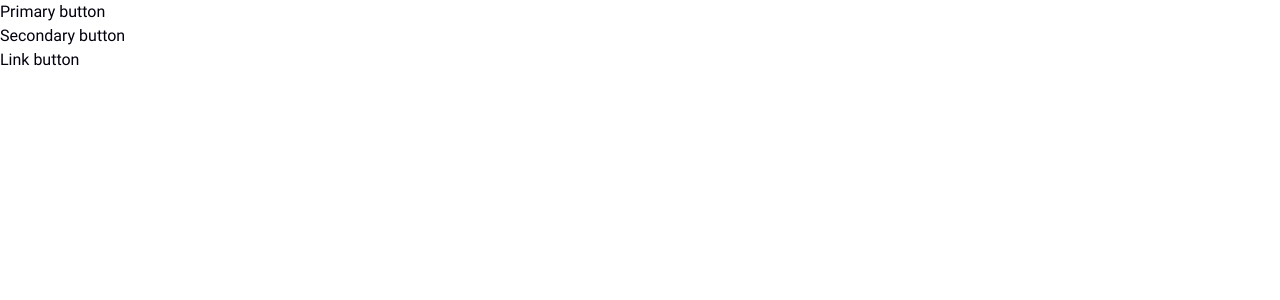
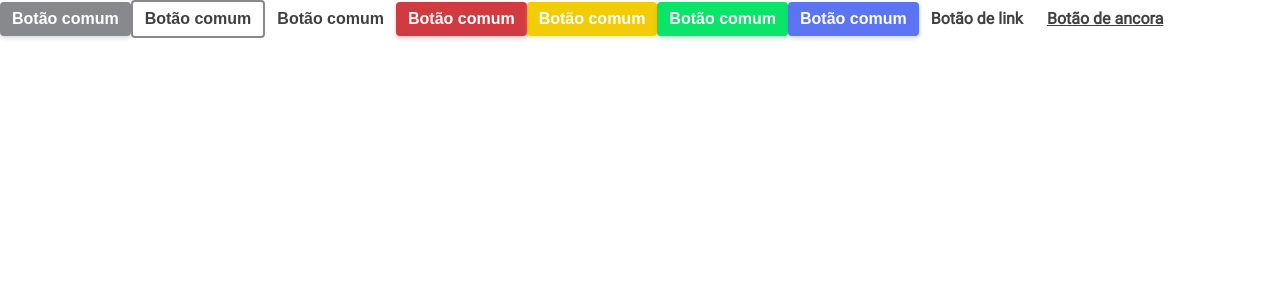
Before and after one commit to johnnyferreiradev/landing-template-js, a React (Create React App) app: page / in a window 1280 px wide. Shown: the top 300 px of the page. Built offline with nearby package versions, Linux system fonts and the light colour scheme.

Commit message:
Creating style and adding button attributes (#3)

```diff
--- a/src/components/Buttons/index.jsx
+++ b/src/components/Buttons/index.jsx
@@ -1,13 +1,74 @@
 import React from 'react';
+// import { Link } from 'react-router-dom';
 
-const PrimaryButton = () => <div>Primary button</div>;
+import { StyledButton, StyledLink, StyledAnchor } from './styles';
 
-const SecondaryButton = () => <div>Secondary button</div>;
+const Button = ({
+  children,
+  className,
+  fluid,
+  disabled,
+  theme = 'primary',
+  style,
+  onClick,
+}) => (
+  <StyledButton
+    type="button"
+    className={className}
+    fluid={fluid}
+    disabled={disabled}
+    theme={theme}
+    style={style}
+    onClick={onClick}
+  >
+    {children}
+  </StyledButton>
+);
 
-const LinkButton = () => <div>Link button</div>;
+const LinkButton = ({
+  children,
+  fluid,
+  disabled,
+  theme = 'link',
+  style,
+  to,
+  underline,
+}) => (
+  <StyledLink
+    to={to}
+    fluid={fluid}
+    disabled={disabled}
+    theme={theme}
+    style={style}
+    underline={underline}
+  >
+    {children}
+  </StyledLink>
+);
+
+const AnchorButton = ({
+  children,
+  fluid,
+  disabled,
+  theme = 'link',
+  style,
+  href,
+  underline = true,
+}) => (
+  <StyledAnchor
+    href={href}
+    fluid={fluid}
+    disabled={disabled}
+    theme={theme}
+    style={style}
+    underline={underline}
+  >
+    {children}
+  </StyledAnchor>
+);
 
 export {
-  PrimaryButton,
-  SecondaryButton,
+  Button,
   LinkButton,
+  AnchorButton,
 };
--- /dev/null
+++ b/src/components/Buttons/styles.js
@@ -0,0 +1,132 @@
+import styled from 'styled-components';
+import { Link } from 'react-router-dom';
+
+const primaryColor = '#88898C';
+// const secondColor = '#D7D7D9';
+const tertiaryColor = '#404040';
+// const darkColor = '#00010D';
+const whiteColor = '#ffffff';
+const dangerColor = '#D03A41';
+const warningColor = '#F1CC07';
+const successColor = '#0AE569';
+const infoColor = '#5C73F2';
+
+const buttonThemes = {
+  primary: {
+    background: primaryColor,
+    color: whiteColor,
+    border: 'none',
+    hoverColor: tertiaryColor,
+    boxShadow: `0 2px 4px 0 ${primaryColor}55`,
+  },
+  secondary: {
+    background: whiteColor,
+    color: tertiaryColor,
+    border: `2px solid ${primaryColor}`,
+    hoverColor: '#fafafa',
+    boxShadow: 'none',
+  },
+  link: {
+    background: 'none',
+    color: tertiaryColor,
+    border: 'none',
+    hoverColor: 'none',
+    boxShadow: 'none',
+  },
+  danger: {
+    background: dangerColor,
+    color: whiteColor,
+    border: 'none',
+    hoverColor: `${dangerColor}cc`,
+    boxShadow: `0 2px 4px 0 ${dangerColor}55`,
+  },
+  warning: {
+    background: warningColor,
+    color: whiteColor,
+    border: 'none',
+    hoverColor: `${warningColor}cc`,
+    boxShadow: `0 2px 4px 0 ${warningColor}55`,
+  },
+  success: {
+    background: successColor,
+    color: whiteColor,
+    border: 'none',
+    hoverColor: `${successColor}cc`,
+    boxShadow: `0 2px 4px 0 ${successColor}55`,
+  },
+  info: {
+    background: infoColor,
+    color: whiteColor,
+    border: 'none',
+    hoverColor: `${infoColor}cc`,
+    boxShadow: `0 2px 4px 0 ${infoColor}55`,
+  },
+};
+
+const StyledButton = styled.button`
+  width: ${({ fluid }) => (fluid ? '100%' : 'auto')};
+  border: ${({ theme }) => buttonThemes[theme].border};
+  background: ${({ theme }) => buttonThemes[theme].background};
+  color:${({ theme }) => buttonThemes[theme].color};
+  cursor: pointer;
+  outline: none;
+  box-shadow: ${({ theme }) => buttonThemes[theme].boxShadow};
+  padding: 8px 12px;
+  border-radius: 4px;
+  font-size: 16px;
+  font-weight: bold;
+  transition: all .5s;
+  :hover {
+    color: ${({ theme }) => (theme === 'link' ? buttonThemes[theme].hoverColor : buttonThemes[theme].color)};
+    background: ${({ theme }) => (theme !== 'link' ? buttonThemes[theme].hoverColor : 'none')};
+    transition: all .2s;
+  }
+`;
+
+const StyledLink = styled(Link)`
+  width: ${({ fluid }) => (fluid ? '100%' : 'auto')};
+  border: ${({ theme }) => buttonThemes[theme].border};
+  background: ${({ theme }) => buttonThemes[theme].background};
+  color:${({ theme }) => buttonThemes[theme].color};
+  cursor: pointer;
+  outline: none;
+  box-shadow: ${({ theme }) => buttonThemes[theme].boxShadow};
+  padding: 8px 12px;
+  border-radius: 4px;
+  font-size: 16px;
+  font-weight: bold;
+  transition: all .5s;
+  text-decoration: ${({ underline }) => (underline ? 'underline' : 'none')};
+  :hover {
+    color: ${({ theme }) => (theme === 'link' ? buttonThemes[theme].hoverColor : buttonThemes[theme].color)};
+    background: ${({ theme }) => (theme !== 'link' ? buttonThemes[theme].hoverColor : 'none')};
+    transition: all .2s;
+  }
+`;
+
+const StyledAnchor = styled.a`
+  width: ${({ fluid }) => (fluid ? '100%' : 'auto')};
+  border: ${({ theme }) => buttonThemes[theme].border};
+  background: ${({ theme }) => buttonThemes[theme].background};
+  color:${({ theme }) => buttonThemes[theme].color};
+  cursor: pointer;
+  outline: none;
+  box-shadow: ${({ theme }) => buttonThemes[theme].boxShadow};
+  padding: 8px 12px;
+  border-radius: 4px;
+  font-size: 16px;
+  font-weight: bold;
+  transition: all .5s;
+  text-decoration: ${({ underline }) => (underline ? 'underline' : 'none')};
+  :hover {
+    color: ${({ theme }) => (theme === 'link' ? buttonThemes[theme].hoverColor : buttonThemes[theme].color)};
+    background: ${({ theme }) => (theme !== 'link' ? buttonThemes[theme].hoverColor : 'none')};
+    transition: all .2s;
+  }
+`;
+
+export {
+  StyledButton,
+  StyledLink,
+  StyledAnchor,
+};
--- a/src/pages/Home/index.jsx
+++ b/src/pages/Home/index.jsx
@@ -1,12 +1,19 @@
 import React from 'react';
 
-import { PrimaryButton, SecondaryButton, LinkButton } from '../../components/Buttons/index';
+import { Button, LinkButton, AnchorButton } from '../../components/Buttons/index';
 
 const Home = () => (
   <div>
-    <PrimaryButton />
-    <SecondaryButton />
-    <LinkButton />
+    <Button theme="primary">Botão comum</Button>
+    <Button theme="secondary">Botão comum</Button>
+    <Button theme="link">Botão comum</Button>
+    <Button theme="danger">Botão comum</Button>
+    <Button theme="warning">Botão comum</Button>
+    <Button theme="success">Botão comum</Button>
+    <Button theme="info">Botão comum</Button>
+
+    <LinkButton to="/home">Botão de link</LinkButton>
+    <AnchorButton href="https://google.com">Botão de ancora</AnchorButton>
   </div>
 );
 
```
